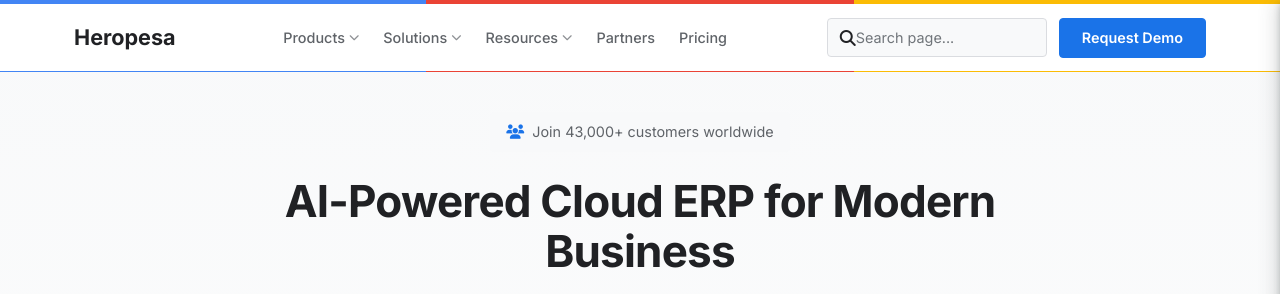
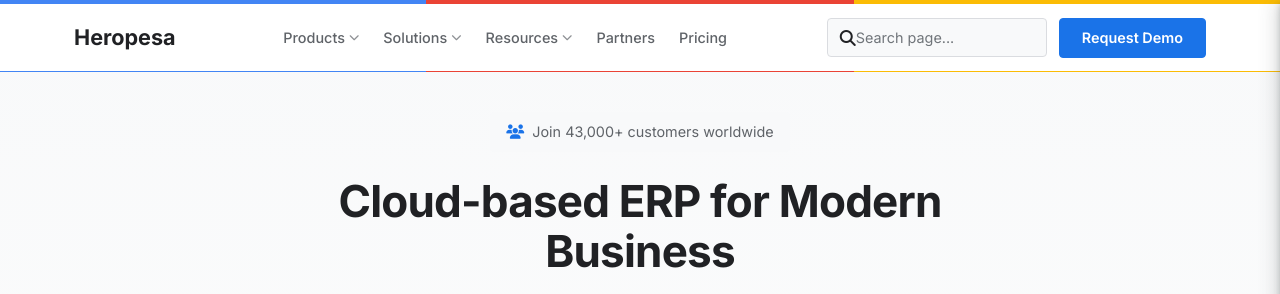
Before and after one commit to supastore-hp/heropesa-web, a plain HTML site: page pages/erpldg.html in a window 1280 px wide. Shown: the top 294 px of the page. Drawn offline with Linux system fonts and the light colour scheme.

Commit message:
erp ldg update

```diff
--- a/pages/erpldg.html
+++ b/pages/erpldg.html
@@ -4,7 +4,7 @@
 <meta name="google-site-verification" content="_KzutRP1hl5nYlJSs12dZ4YX2cUeLsY-jdi-XjwlUNA" />
 <meta charset="UTF-8" />
 <meta name="viewport" content="width=device-width, initial-scale=1.0" />
-<title>Heropesa ERP | AI-Powered Cloud Business Management</title>
+<title>Heropesa ERP | Cloud based Business Management</title>
 <link href="https://fonts.googleapis.com/css2?family=Inter:wght@300;400;500;600;700&display=swap" rel="stylesheet" />
 <link rel="stylesheet" href="https://cdnjs.cloudflare.com/ajax/libs/font-awesome/6.4.0/css/all.min.css" />
 <style>
@@ -1471,7 +1471,7 @@
 <div class="container">
 <div class="hero-content reveal">
 <div class="hero-stats"><i class="fa-solid fa-users"></i> Join 43,000+ customers worldwide</div>
-<h1>AI-Powered Cloud ERP for Modern Business</h1>
+<h1>Cloud-based ERP for Modern Business</h1>
 <p>Heropesa ERP is an all-in-one, cloud business management solution that automates core processes and provides real-time visibility into operational and financial performance—effortlessly managing multiple subsidiaries, business units, and legal entities.</p>
 <div class="hero-actions">
 <a href="#demo" class="btn btn-primary">Schedule a Demo <i class="fa-solid fa-arrow-right"></i></a>
```
